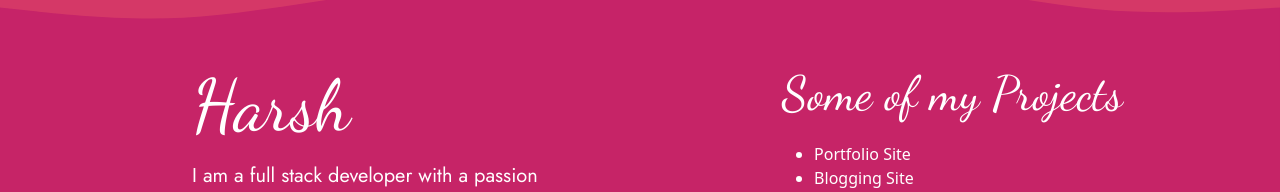
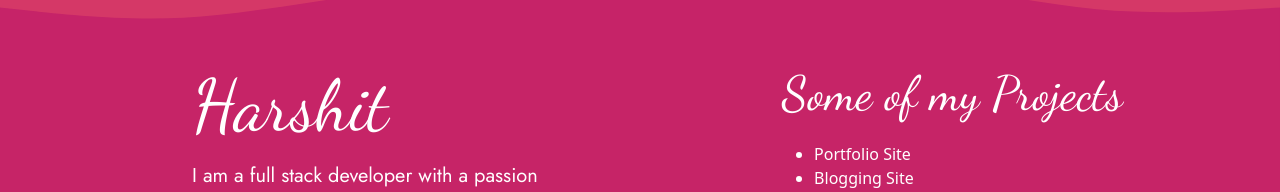
Before and after one commit to arnvsnigi/cloudscribe, a React (Create React App) app: page / in a window 1280 px wide. Shown: the part 2584-2776 px from the top of the page. Built offline with nearby package versions, Linux system fonts and the light colour scheme.

Commit message:
Update Footer.jsx

```diff
--- a/src/components/Footer.jsx
+++ b/src/components/Footer.jsx
@@ -19,7 +19,7 @@ const Footer = () => {
           <div className="wrapper space-y-6 lg:space-y-0 flex-col lg:flex-row w-fit lg:space-x-20 lg:mx-auto flex">
 
             <div className="vishal lg:px-24 space-y-5 lg:w-1/2">
-              <h3 className='font-DancingScript text-7xl'>Harsh</h3>
+              <h3 className='font-DancingScript text-7xl'>Harshit</h3>
               <p className='text-xl font-jost'>I am a full stack developer with a passion for coding. I enjoy working on projects late into the night and always strive to improve my skills.</p>
             </div>
 
```
